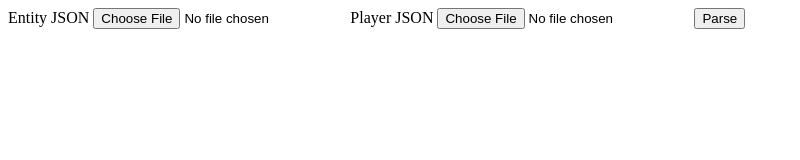
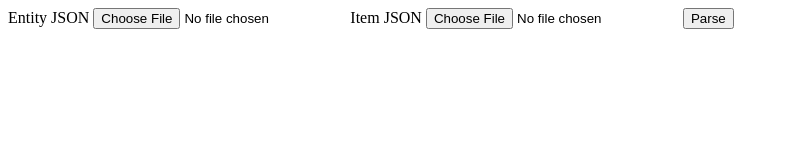
Before and after one commit to solvedDev/Item-Generator, a plain HTML site: page item_generator/index.html in a window 1280 px wide. Shown: the whole page, without its empty margins (0-800 px from the left). Drawn offline with Linux system fonts and the light colour scheme.

Commit message:
Fixed wrong description

```diff
--- a/item_generator/index.html
+++ b/item_generator/index.html
@@ -8,7 +8,7 @@
 	<label for="apply-to-file">Entity JSON</label>
 	<input type="file" id="apply-to-file" name="apply-to-file">
 
-	<label for="json-input">Player JSON</label>
+	<label for="json-input">Item JSON</label>
 	<input type="file" id="json-input" name="json-input">
 	<input type="button" value="Parse" id="parse-json">
 
```
